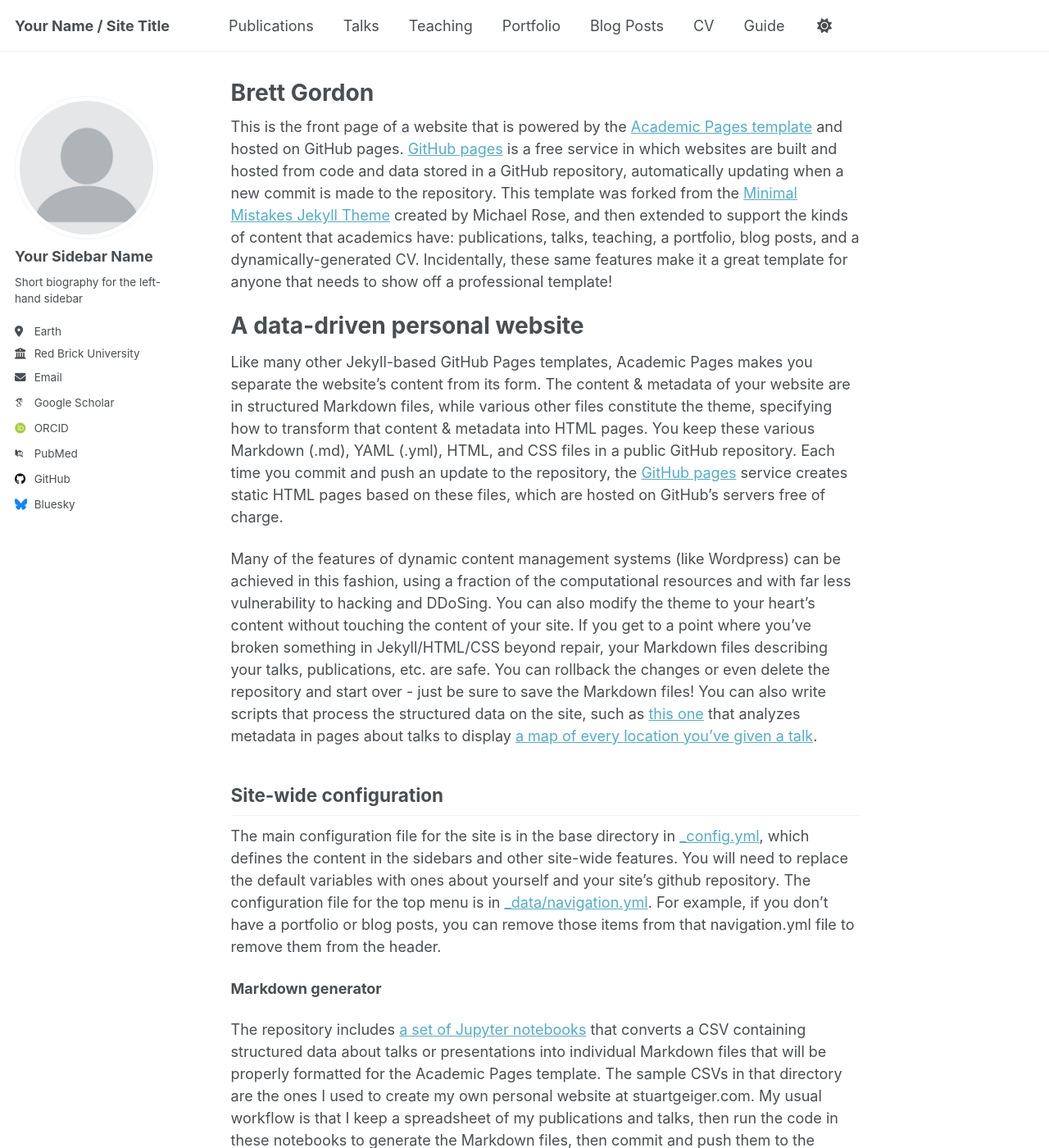
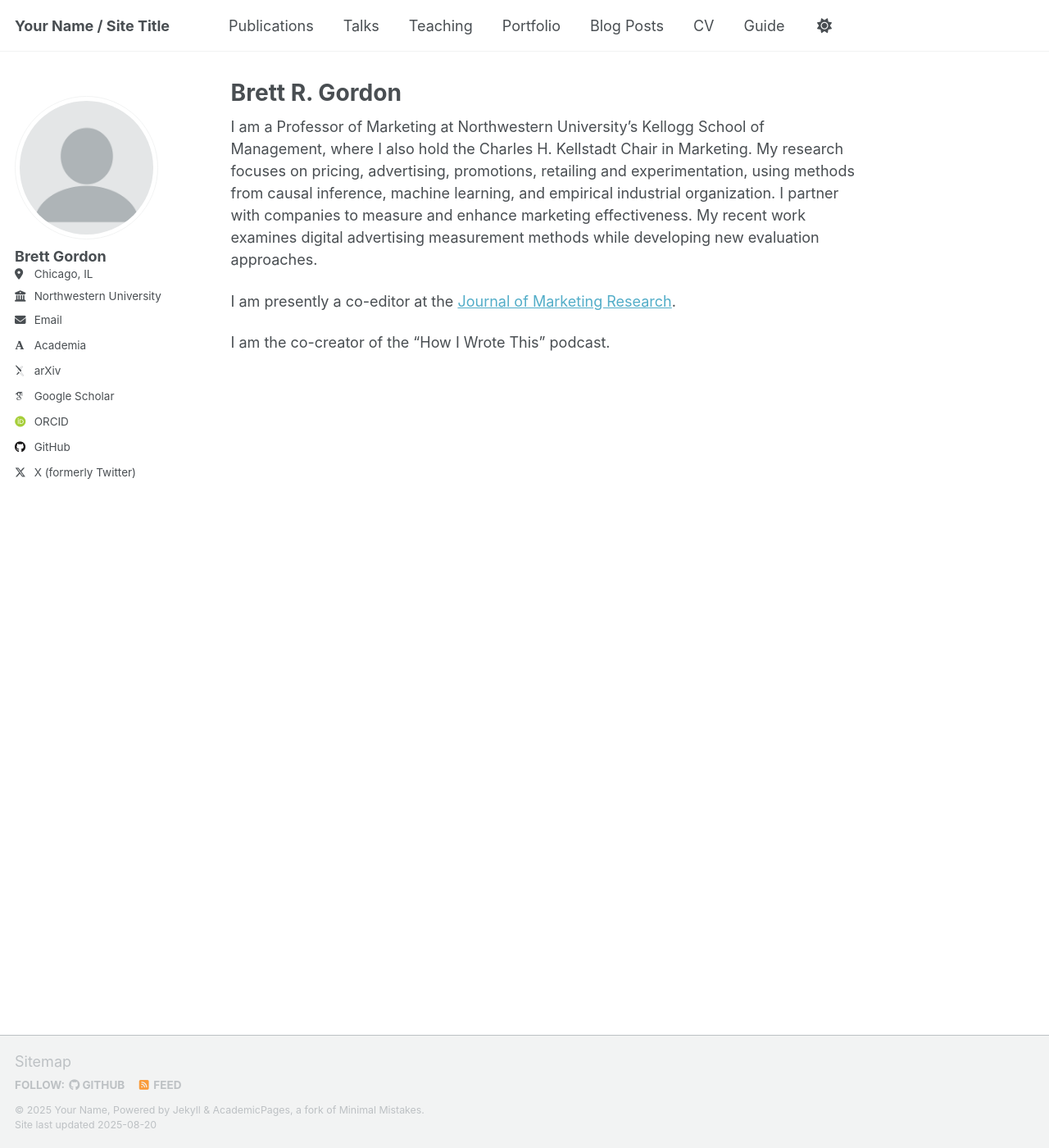
Before and after one commit to brgordon1/brgordon1.github.io, a Jekyll site: the page built from _pages/about.md, in a window 1280 px wide and 1400 px high. Shown: the whole window at 82% size. Built offline with Jekyll 4.4.1, drawn with Linux system fonts in a browser that asks for light colours; some web fonts are replaced; a script that is not in the unit is left out; some of the changed text lies outside the part shown.

Commit message:
changed about and config

```diff
--- a/_config.yml
+++ b/_config.yml
@@ -23,23 +23,23 @@ repository               : "academicpages/academicpages.github.io"
 author:
   # Biographic information
   avatar           : "profile.png"
-  name             : "Your Sidebar Name"
-  pronouns         : # example: "she/her"
-  bio              : "Short biography for the left-hand sidebar"
-  location         : "Earth"
-  employer         : "Red Brick University"
-  uri              : # URL
-  email            : "none@example.org"
+  name             : "Brett Gordon"
+  pronouns         : #  "he/him"
+  bio              : #"Brett Gordon is an Assistant Professor at Northwestern University."
+  location         : "Chicago, IL"
+  employer         : "Northwestern University"
+  uri              : #""
+  email            : "b-gordon@kellogg.northwestern.edu"
 
   # Academic websites
-  academia         : # URL
-  arxiv            : # URL - Update with the correct link to your profile
-  googlescholar    : "https://scholar.google.com/citations?user=PS_CX0AAAAAJ"
+  academia         : "https://www.kellogg.northwestern.edu/faculty/directory/gordon_brett/"
+  arxiv            : "https://arxiv.org/search/econ?query=Gordon%2C+Brett+R&searchtype=author&abstracts=show&order=-announced_date_first&size=50"
+  googlescholar    : "https://scholar.google.com/citations?user=iZnvpJYAAAAJ&hl=en"
   inspire-hep      : # URL
   impactstory      : # URL
-  orcid            : "http://orcid.org/yourorcidurl"
+  orcid            : "https://orcid.org/0000-0001-9081-569X"
   semantic         : # URL
-  pubmed           : "https://www.ncbi.nlm.nih.gov/pubmed/?term=john+snow"
+  pubmed           : #
   researchgate     : # URL
   scopus           : # URL
 
@@ -53,7 +53,7 @@ author:
 
   # Social media
   artstation       : # Username
-  bluesky          : "bsky.app" # Replace this with you Bluesky username
+  bluesky          : # "bsky.app" # Replace this with you Bluesky username
   facebook         : # Username
   flickr           : # Username
   foursquare       : # Username
@@ -70,7 +70,7 @@ author:
   steam            : # Username
   telegram         : # URL
   tumblr           : # Username
-  twitter          : # Username for X / Twitter
+  twitter          : "brett__gordon"
   vine             : # Username
   weibo            : # Username
   wikipedia        : # Username
--- a/_pages/about.md
+++ b/_pages/about.md
@@ -1,36 +1,14 @@
 ---
 permalink: /
-title: "Brett Gordon"
+title: "Brett R. Gordon"
 author_profile: true
 redirect_from:
   - /about/
   - /about.html
 ---
 
-This is the front page of a website that is powered by the [Academic Pages template](https://github.com/academicpages/academicpages.github.io) and hosted on GitHub pages. [GitHub pages](https://pages.github.com) is a free service in which websites are built and hosted from code and data stored in a GitHub repository, automatically updating when a new commit is made to the repository. This template was forked from the [Minimal Mistakes Jekyll Theme](https://mmistakes.github.io/minimal-mistakes/) created by Michael Rose, and then extended to support the kinds of content that academics have: publications, talks, teaching, a portfolio, blog posts, and a dynamically-generated CV. Incidentally, these same features make it a great template for anyone that needs to show off a professional template!
+I am a Professor of Marketing at Northwestern University's Kellogg School of Management, where I also hold the Charles H. Kellstadt Chair in Marketing. My research focuses on pricing, advertising, promotions, retailing and experimentation, using methods from causal inference, machine learning, and empirical industrial organization. I partner with companies to measure and enhance marketing effectiveness. My recent work examines digital advertising measurement methods while developing new evaluation approaches.
 
-A data-driven personal website
-======
-Like many other Jekyll-based GitHub Pages templates, Academic Pages makes you separate the website's content from its form. The content & metadata of your website are in structured Markdown files, while various other files constitute the theme, specifying how to transform that content & metadata into HTML pages. You keep these various Markdown (.md), YAML (.yml), HTML, and CSS files in a public GitHub repository. Each time you commit and push an update to the repository, the [GitHub pages](https://pages.github.com/) service creates static HTML pages based on these files, which are hosted on GitHub's servers free of charge.
+I am presently a co-editor at the [Journal of Marketing Research](https://journals.sagepub.com/home/mrj).
 
-Many of the features of dynamic content management systems (like Wordpress) can be achieved in this fashion, using a fraction of the computational resources and with far less vulnerability to hacking and DDoSing. You can also modify the theme to your heart's content without touching the content of your site. If you get to a point where you've broken something in Jekyll/HTML/CSS beyond repair, your Markdown files describing your talks, publications, etc. are safe. You can rollback the changes or even delete the repository and start over - just be sure to save the Markdown files! You can also write scripts that process the structured data on the site, such as [this one](https://github.com/academicpages/academicpages.github.io/blob/master/talkmap.ipynb) that analyzes metadata in pages about talks to display [a map of every location you've given a talk](https://academicpages.github.io/talkmap.html).
-
-Site-wide configuration
-------
-The main configuration file for the site is in the base directory in [_config.yml](https://github.com/academicpages/academicpages.github.io/blob/master/_config.yml), which defines the content in the sidebars and other site-wide features. You will need to replace the default variables with ones about yourself and your site's github repository. The configuration file for the top menu is in [_data/navigation.yml](https://github.com/academicpages/academicpages.github.io/blob/master/_data/navigation.yml). For example, if you don't have a portfolio or blog posts, you can remove those items from that navigation.yml file to remove them from the header.
-
-**Markdown generator**
-
-The repository includes [a set of Jupyter notebooks](https://github.com/academicpages/academicpages.github.io/tree/master/markdown_generator
-) that converts a CSV containing structured data about talks or presentations into individual Markdown files that will be properly formatted for the Academic Pages template. The sample CSVs in that directory are the ones I used to create my own personal website at stuartgeiger.com. My usual workflow is that I keep a spreadsheet of my publications and talks, then run the code in these notebooks to generate the Markdown files, then commit and push them to the GitHub repository.
-
-How to edit your site's GitHub repository
-------
-Many people use a git client to create files on their local computer and then push them to GitHub's servers. If you are not familiar with git, you can directly edit these configuration and Markdown files directly in the github.com interface. Navigate to a file (like [this one](https://github.com/academicpages/academicpages.github.io/blob/master/_talks/2012-03-01-talk-1.md) and click the pencil icon in the top right of the content preview (to the right of the "Raw | Blame | History" buttons). You can delete a file by clicking the trashcan icon to the right of the pencil icon. You can also create new files or upload files by navigating to a directory and clicking the "Create new file" or "Upload files" buttons.
-
-Example: editing a Markdown file for a talk
-![Editing a Markdown file for a talk](/images/editing-talk.png)
-
-For more info
-------
-More info about configuring Academic Pages can be found in [the guide](https://academicpages.github.io/markdown/), the [growing wiki](https://github.com/academicpages/academicpages.github.io/wiki), and you can always [ask a question on GitHub](https://github.com/academicpages/academicpages.github.io/discussions). The [guides for the Minimal Mistakes theme](https://mmistakes.github.io/minimal-mistakes/docs/configuration/) (which this theme was forked from) might also be helpful.
+I am the co-creator of the "How I Wrote This" podcast.
```
